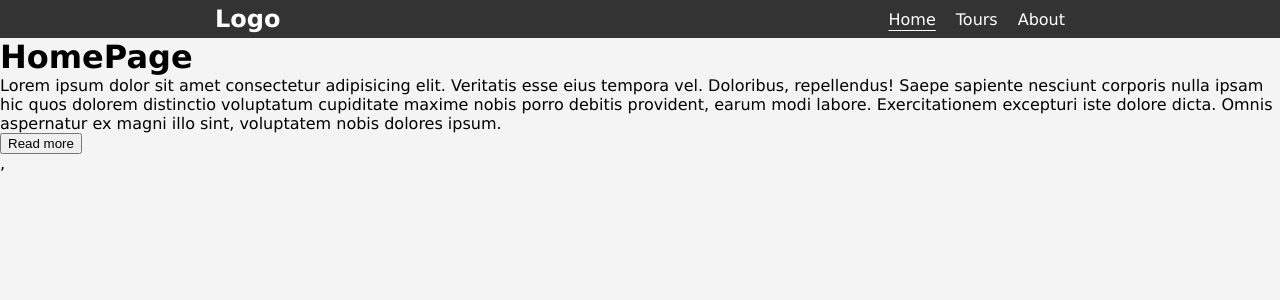
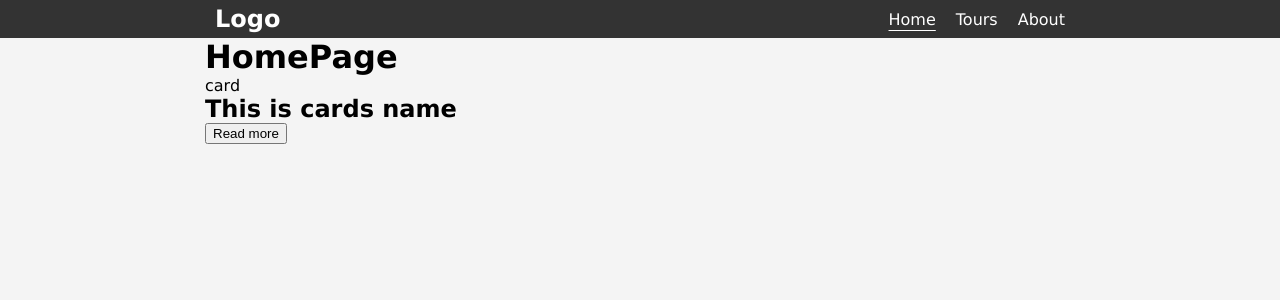
Before and after one commit to MariusCodeAcademy/type19-10_react_module_css, a React (Vite) app: page / in a window 1280 px wide. Shown: the top 300 px of the page. Built offline with nearby package versions, Linux system fonts and the light colour scheme.

Commit message:
proptypes

```diff
--- a/package.json
+++ b/package.json
@@ -10,6 +10,7 @@
     "preview": "vite preview"
   },
   "dependencies": {
+    "prop-types": "^15.8.1",
     "react": "^18.2.0",
     "react-dom": "^18.2.0",
     "react-router-dom": "^6.21.3"
--- a/src/assets/tour.js
+++ b/src/assets/tour.js
@@ -5,7 +5,7 @@ export const cards = [
     img: 'newyork.jpg',
   },
   {
-    town: 'Parios',
+    town: '',
     date: 'Fri 28 Nov 2016',
     img: 'paris.jpg',
   },
--- /dev/null
+++ b/src/components/UI/Card.jsx
@@ -0,0 +1,18 @@
+import PropTypes from 'prop-types';
+
+function Card({ name, count }) {
+  return (
+    <div>
+      <p>card</p>
+      <h2>{name}</h2>
+      <p>{count}</p>
+    </div>
+  );
+}
+
+Card.propTypes = {
+  name: PropTypes.string.isRequired,
+  count: PropTypes.number.isRequired,
+};
+
+export default Card;
--- a/src/main.jsx
+++ b/src/main.jsx
@@ -7,7 +7,7 @@ import { BrowserRouter } from 'react-router-dom';
 ReactDOM.createRoot(document.getElementById('root')).render(
   // <React.StrictMode>
   <BrowserRouter>
-    <App />,
+    <App />
   </BrowserRouter>,
   // </React.StrictMode>
 );
--- a/src/pages/HomePage.jsx
+++ b/src/pages/HomePage.jsx
@@ -1,14 +1,10 @@
+import Card from '../components/UI/Card';
+
 export default function HomePage() {
   return (
-    <div>
+    <div className='container'>
       <h1>HomePage</h1>
-      <p>
-        Lorem ipsum dolor sit amet consectetur adipisicing elit. Veritatis esse eius tempora vel.
-        Doloribus, repellendus! Saepe sapiente nesciunt corporis nulla ipsam hic quos dolorem
-        distinctio voluptatum cupiditate maxime nobis porro debitis provident, earum modi labore.
-        Exercitationem excepturi iste dolore dicta. Omnis aspernatur ex magni illo sint, voluptatem
-        nobis dolores ipsum.
-      </p>
+      <Card name={'This is cards name'} />
       <button className='btn'>Read more</button>
     </div>
   );
```
Also changed, not shown: .eslintrc.cjs, 1 other file (tests, documents, lock files or other folders).
